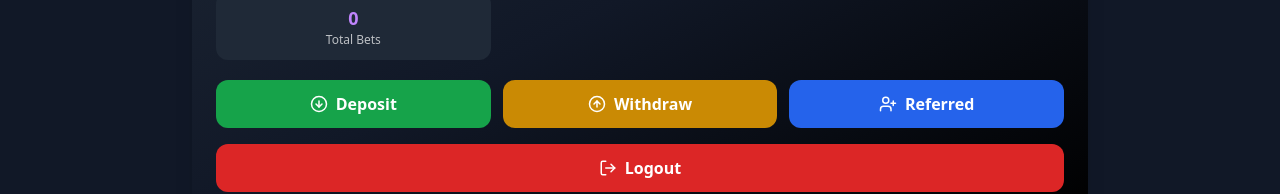
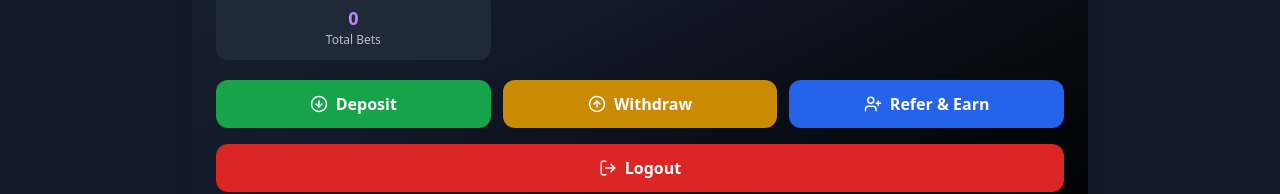
Before and after one commit to HimanshuCodez/TrueWinCircle, a React (Vite) app in the folder Frontend/: page /Profile in a window 1280 px wide. Shown: the part 313-507 px from the top of the page. Built offline with nearby package versions, Linux system fonts and the light colour scheme; no server answers.

Commit message:
changes update 2

```diff
--- a/Frontend/src/Pages/Profile.jsx
+++ b/Frontend/src/Pages/Profile.jsx
@@ -126,9 +126,9 @@ export default function ProfilePage() {
               <ArrowUpCircle size={18} />
               <span>Withdraw</span>
             </button>
-            <button onClick={() => navigate('/referrals')} className="flex-1 py-2 md:py-3 bg-blue-600 hover:bg-blue-500 rounded-xl flex items-center justify-center space-x-2 font-semibold transition-colors">
+            <button onClick={() => navigate('/refer')} className="flex-1 py-2 md:py-3 bg-blue-600 hover:bg-blue-500 rounded-xl flex items-center justify-center space-x-2 font-semibold transition-colors">
               <UserPlus size={18} />
-              <span>Referred</span>
+              <span>Refer & Earn</span>
             </button>
           </div>
 
--- a/Frontend/src/Pages/Referrals.jsx
+++ b/Frontend/src/Pages/Referrals.jsx
@@ -3,7 +3,7 @@ import { collection, query, where, getDocs, doc, getDoc } from 'firebase/firesto
 import { db } from '../firebase';
 import useAuthStore from '../store/authStore';
 import Loader from '../components/Loader';
-import { ArrowLeft, UserPlus, Wallet, ArrowRight } from "lucide-react";
+import { ArrowLeft, UserPlus, Wallet, ArrowRight, Users } from "lucide-react";
 import { useNavigate } from "react-router-dom";
 import { toast } from 'react-toastify';
 
--- a/Frontend/src/components/Refer.jsx
+++ b/Frontend/src/components/Refer.jsx
@@ -5,9 +5,11 @@ import useAuthStore from "../store/authStore";
 import { useEffect, useState } from "react";
 import { doc, getDoc } from "firebase/firestore";
 import { db } from "../firebase";
+import { useNavigate } from "react-router-dom";
 
 export default function ReferralScreen() {
   const user = useAuthStore((state) => state.user);
+  const navigate = useNavigate();
   const referralCode = user?.referralCode || "N/A";
   const [referrerName, setReferrerName] = useState(null);
 
@@ -63,7 +65,7 @@ export default function ReferralScreen() {
     <div className="min-h-screen bg-[#042346] text-white flex flex-col">
       {/* Header */}
       <header className="bg-yellow-600 px-4 py-4 flex items-center gap-3">
-        <button aria-label="back" className="text-white">
+        <button aria-label="back" className="text-white" onClick={() => navigate(-1)}>
           <ArrowLeft size={20} />
         </button>
         <h1 className="text-white font-semibold text-lg">Refer & Earn</h1>
```
